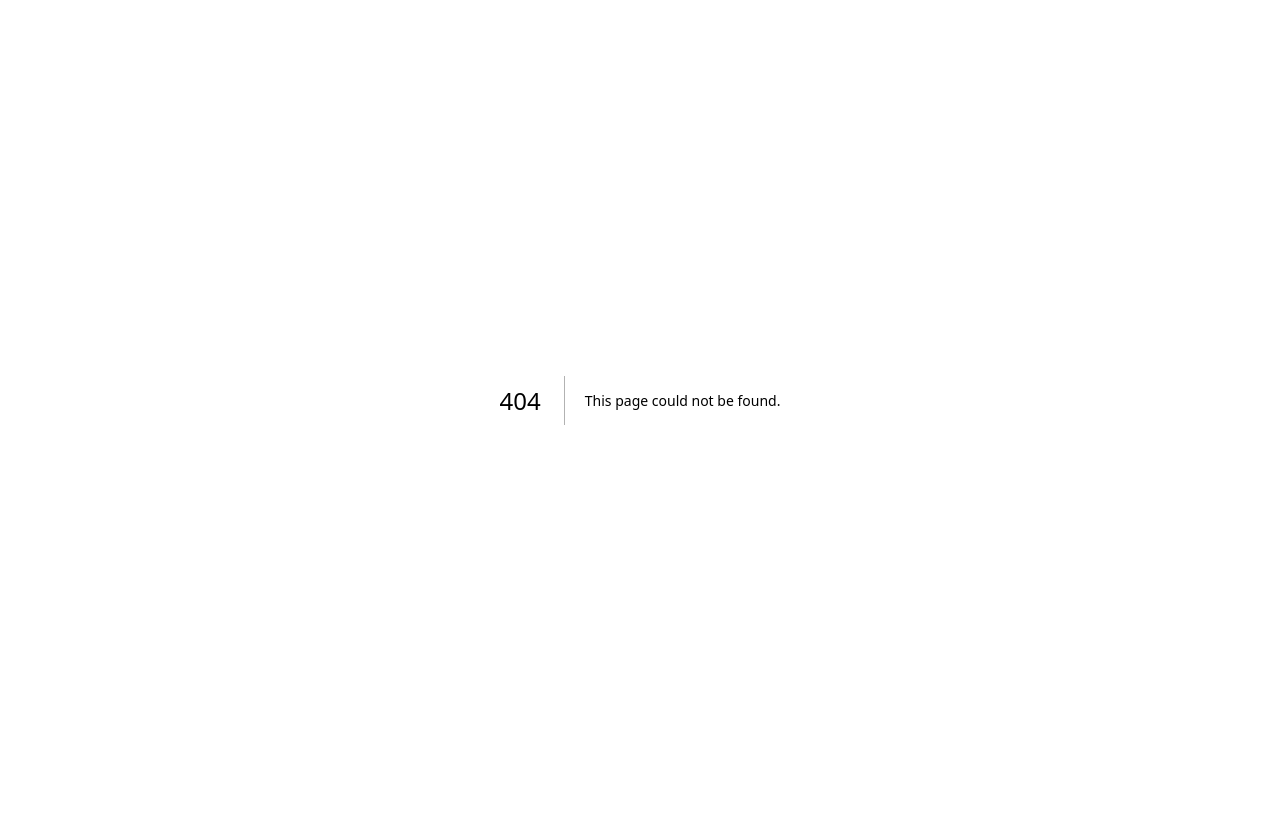
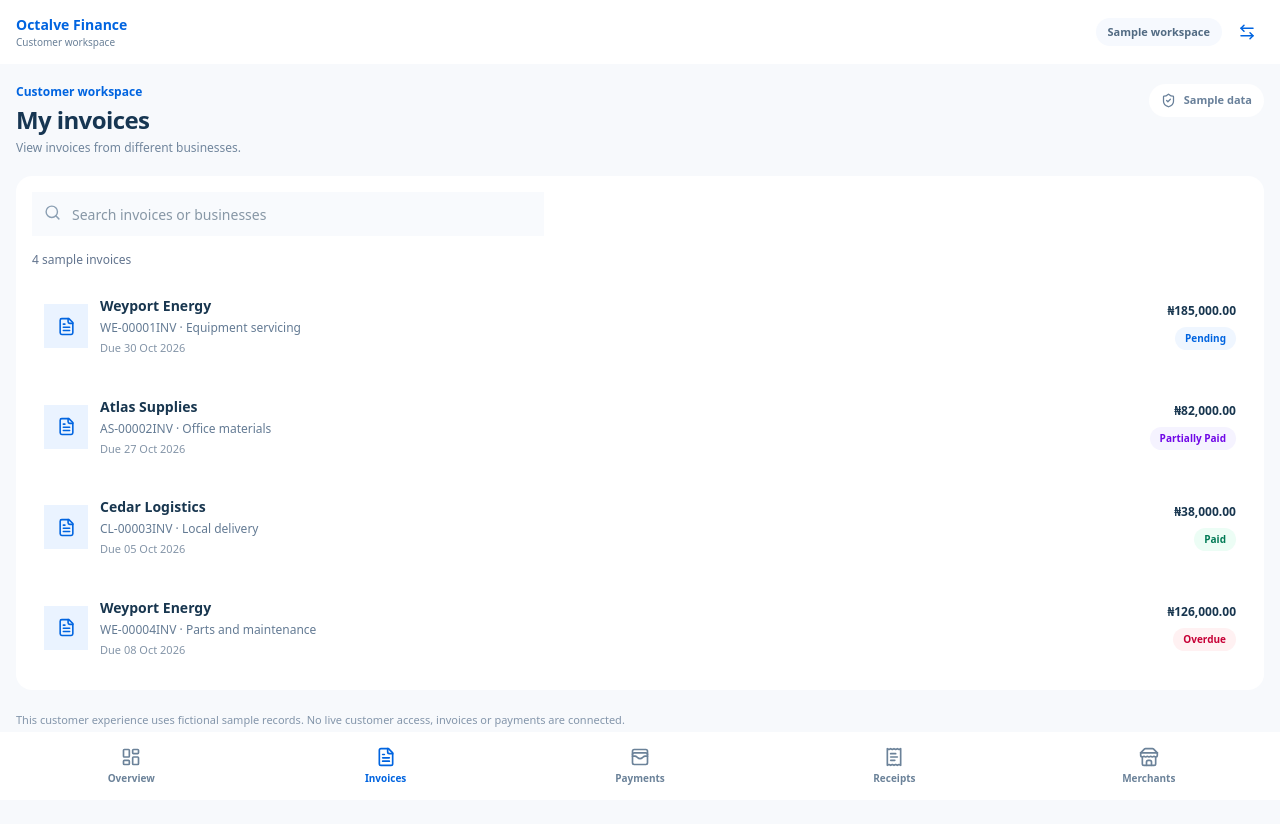
Before and after one commit to octalve-core/octalve-invoice, a Next.js app: page /customer/invoices in a window 1280 px wide. Before the commit this address had no page. Shown: the top 824 px of the page. Before the commit the page ends 800 px from the top, so only its background shows below. Built offline with nearby package versions, Linux system fonts and the light colour scheme.

Commit message:
Batch V/W: route distinct customer, Octalve admin and workspace selection pages

```diff
--- /dev/null
+++ b/app/(customer)/customer/[section]/page.tsx
@@ -0,0 +1,8 @@
+import {notFound} from "next/navigation";
+import {CustomerWorkspace,customerSections,type CustomerSection} from "@/src/features/customer-portal/CustomerWorkspace";
+export function generateStaticParams(){return customerSections.filter(s=>s!=="overview").map(section=>({section}));}
+export default async function CustomerArea({params}:{params:Promise<{section:string}>}){
+ const {section}=await params;
+ if(!customerSections.includes(section as CustomerSection)||section==="overview")notFound();
+ return <CustomerWorkspace section={section as CustomerSection}/>;
+}
```
